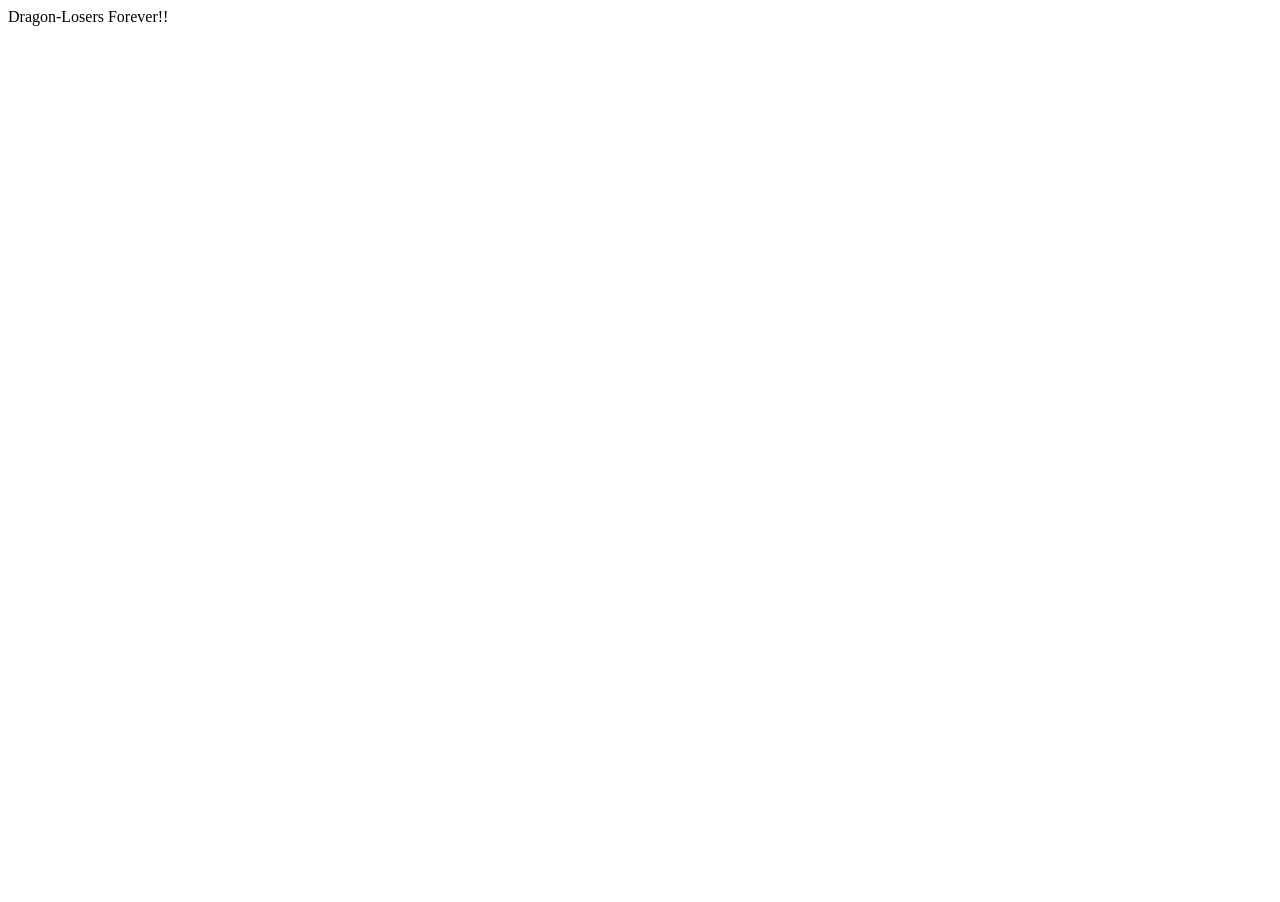
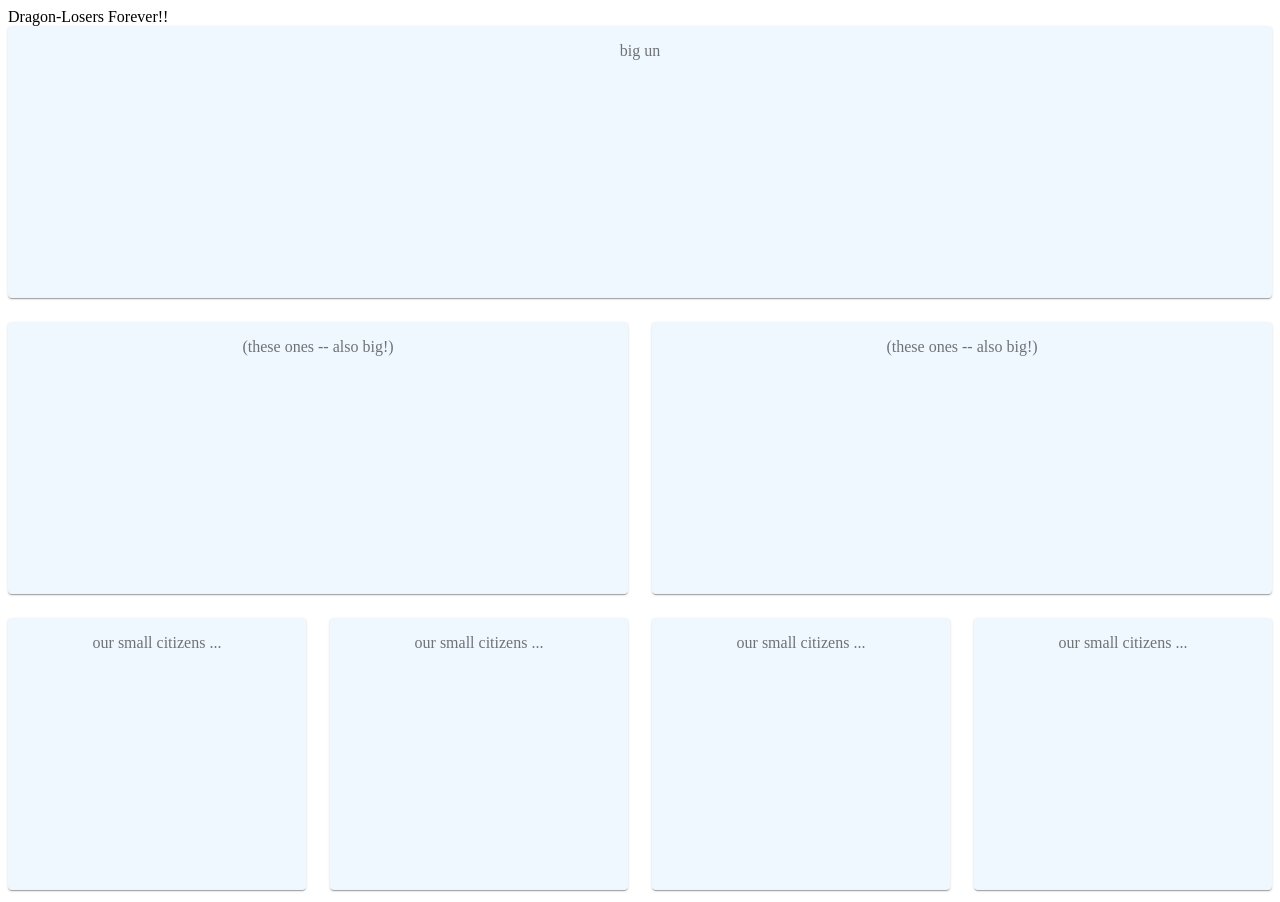
Before and after one commit to dragon-losers/dashboard, a React app: page / in a window 1280 px wide. Before the commit the page ends 800 px from the top, so only its background shows below. Built offline with nearby package versions, Linux system fonts and the light colour scheme.

Commit message:
teplate dashboard component

```diff
--- a/package.json
+++ b/package.json
@@ -32,6 +32,7 @@
     "webpack-dev-server": "^3.10.3"
   },
   "dependencies": {
+    "@material-ui/core": "^4.9.13",
     "cookie-parser": "^1.4.5",
     "cross-env": "^7.0.2",
     "express": "^4.17.1",
--- a/src/components/App.jsx
+++ b/src/components/App.jsx
@@ -1,18 +1,19 @@
-import React, { Component } from 'react';
-import ReactDOM from 'react-dom';
+import React, { Component } from "react";
+import ReactDOM from "react-dom";
+import Dashboard from "./Dashboard.jsx";
 
 class App extends Component {
   constructor(props) {
-        super(props)
-
+    super(props);
   }
 
   render() {
-        return(
-            <div >
+    return (
+      <div>
         Dragon-Losers Forever!!
+        <Dashboard />
       </div>
-        )
+    );
   }
 }
 
--- /dev/null
+++ b/src/components/Dashboard.jsx
@@ -0,0 +1,47 @@
+import React from "react";
+import { Paper, Grid, makeStyles } from "@material-ui/core";
+
+const useStyles = makeStyles((theme) => ({
+  root: {
+    flexGrow: 1,
+  },
+  paper: {
+    padding: theme.spacing(2),
+    textAlign: "center",
+    color: theme.palette.text.secondary,
+    height: "15em",
+    backgroundColor: "aliceblue",
+  },
+}));
+
+export default function Dashboard() {
+  const classes = useStyles();
+
+  return (
+    <div className={classes.root}>
+      <Grid container spacing={3}>
+        <Grid item xs={12}>
+          <Paper className={classes.paper}>big un</Paper>
+        </Grid>
+        <Grid item xs={12} sm={6}>
+          <Paper className={classes.paper}>(these ones -- also big!)</Paper>
+        </Grid>
+        <Grid item xs={12} sm={6}>
+          <Paper className={classes.paper}>(these ones -- also big!)</Paper>
+        </Grid>
+        <Grid item xs={6} sm={3}>
+          <Paper className={classes.paper}>our small citizens ...</Paper>
+        </Grid>
+        <Grid item xs={6} sm={3}>
+          <Paper className={classes.paper}>our small citizens ...</Paper>
+        </Grid>
+        <Grid item xs={6} sm={3}>
+          <Paper className={classes.paper}>our small citizens ...</Paper>
+        </Grid>
+        <Grid item xs={6} sm={3}>
+          <Paper className={classes.paper}>our small citizens ...</Paper>
+        </Grid>
+      </Grid>
+    </div>
+  );
+}
```
Also changed, not shown: 1 other file (tests, documents, lock files or other folders). Lines whose indentation alone changed are shown as unchanged.
